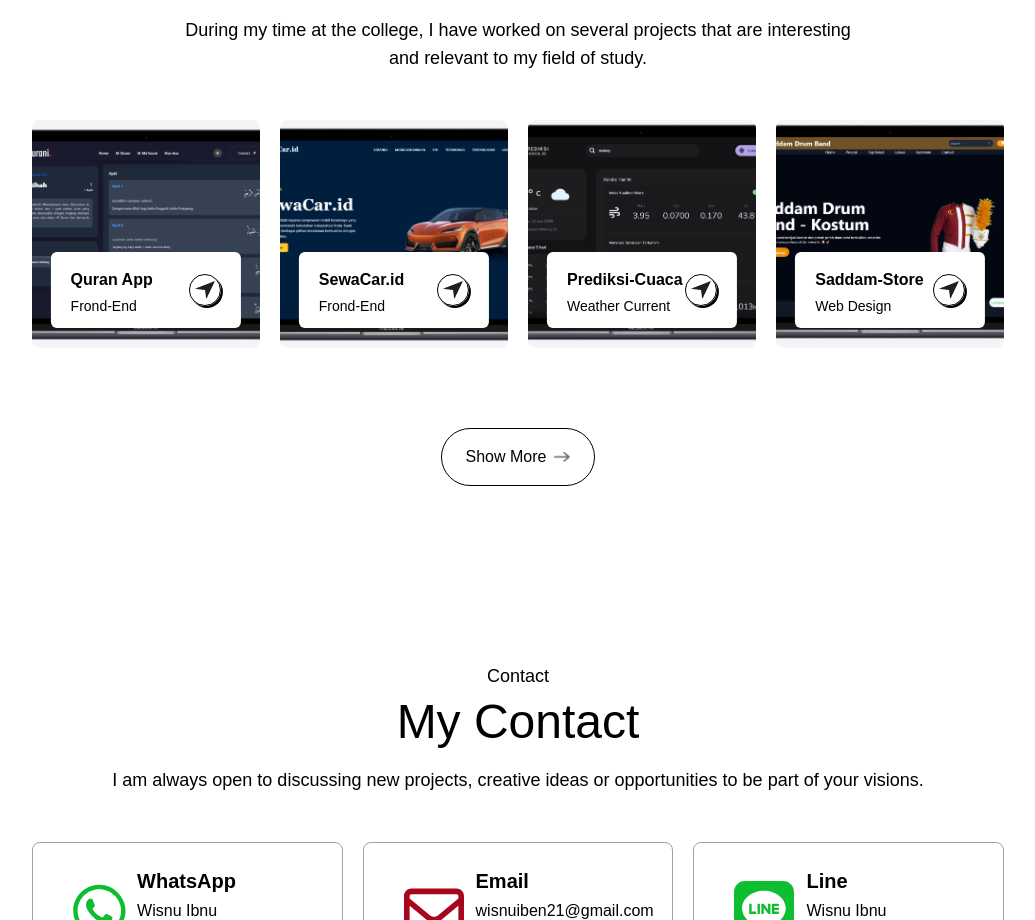
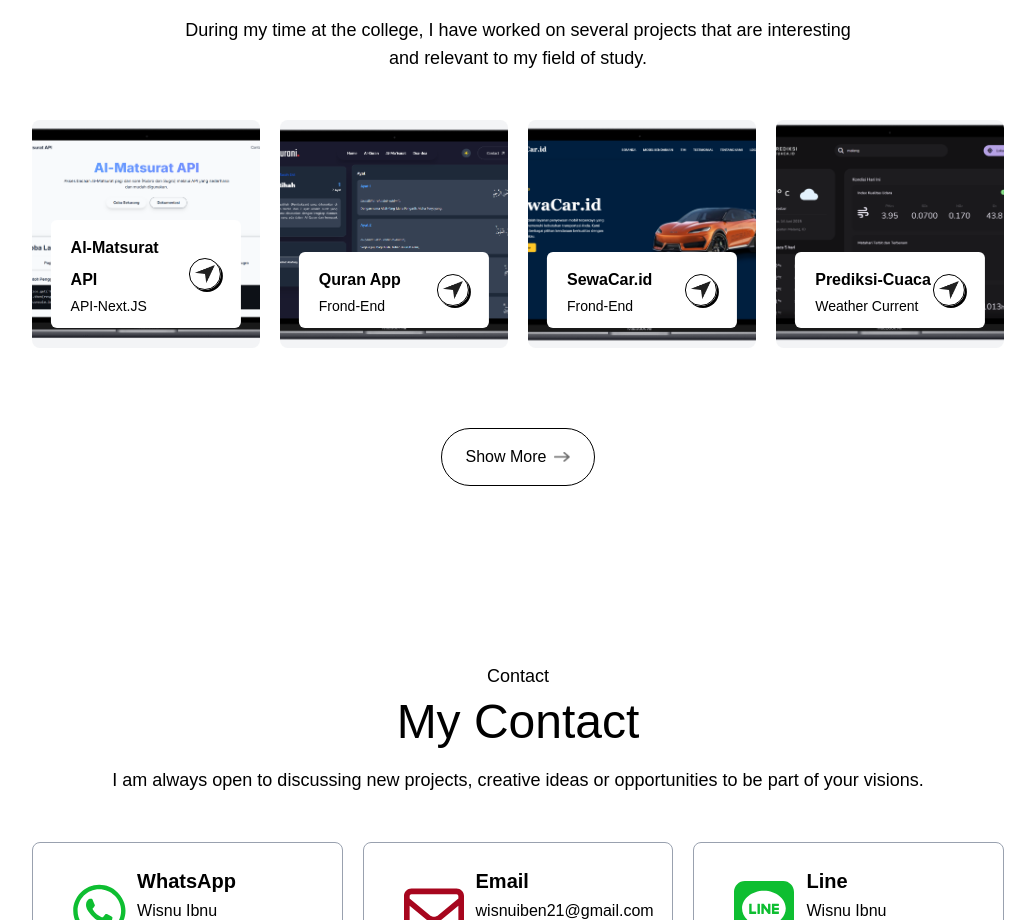
Before and after one commit to WisnuIbnu/redesign-portofolio, a Next.js app: page / in a window 1280 px wide. Shown: the part 4119-5039 px from the top of the page, without its empty margins (122-1157 px from the left). Built offline with nearby package versions, Linux system fonts and the light colour scheme; a web font is replaced by a local one.

Commit message:
add new project - AL-Matsurat API

```diff
--- a/assets/assets.js
+++ b/assets/assets.js
@@ -48,6 +48,7 @@ import quranApp from '../assets/Portofolio/quran-app.png';
 import larana_app from '../assets/Portofolio/larana-app.png';
 import saddam_app from '../assets/Portofolio/sadam.png';
 import prediksi_cuaca from '../assets/Portofolio/Prediksi-cuaca.png';
+import almatsurat from '../assets/Portofolio/almatsurat-api.png';
 
 export const assets = {
     user_image,
@@ -99,10 +100,18 @@ export const assets = {
     quranApp,
     larana_app,
     saddam_app,
-    prediksi_cuaca
+    prediksi_cuaca,
+    almatsurat,
 };
 
 export const workData = [
+  {
+    title: 'Al-Matsurat API',
+    categories : 'API-Next.JS',
+    description: 'Al-Matsurat API is a web service that provides access to the Al-Matsurat prayer book, which contains daily prayers and supplications for Muslims. This API allows developers to integrate Al-Matsurat content into their applications, enabling users to access and read the prayers conveniently.',
+    bgImage: almatsurat,
+    demoUrl: 'https://almatsurat-fawn.vercel.app/',
+  },
   {
     title: 'Quran App',
     categories : 'Frond-End',
@@ -124,17 +133,16 @@ export const workData = [
     bgImage: prediksi_cuaca,
     demoUrl: 'https://prediksi-cuaca-yuuk.vercel.app/',
   },
-    {
-    title: 'Saddam-Store',
-    categories : 'Web Design',
-    description: 'My role in developing the Saddam Drum Band website was as a programmer using React JS. This website is designed to make it easier for customers to find and buy drum band equipment, such as uniforms, shoes, hats and other accessories, including dusters. With React JS technology, I ensure a responsive, fast and intuitive user experience',
-    bgImage: saddam_app,
-    demoUrl: 'https://saddam-drum-band.vercel.app/',
-  },
 ];
 
 export const workDataS = [
-
+  {
+    title: 'Al-Matsurat API',
+    categories : 'API-Next.JS',
+    description: 'Al-Matsurat API is a web service that provides access to the Al-Matsurat prayer book, which contains daily prayers and supplications for Muslims. This API allows developers to integrate Al-Matsurat content into their applications, enabling users to access and read the prayers conveniently.',
+    bgImage: almatsurat,
+    demoUrl: 'https://almatsurat-fawn.vercel.app/',
+  },
   {
     title: 'Quran App',
     categories : 'Frond-End',
@@ -213,7 +221,7 @@ export const experienceData = [
             'Taught 38 students about Java basic programming',
             'Conducted practicum sessions and provided practicum feedback and assessment'
         ],
-        logo: assets.filkom_logo // Pastikan file ada di public/images/
+        logo: assets.filkom_logo
     },
     {
         title: 'Faculty Of Computer Science (FILKOM UB)',
```
Also changed, not shown: assets/Portofolio/almatsurat-api.png (added).
